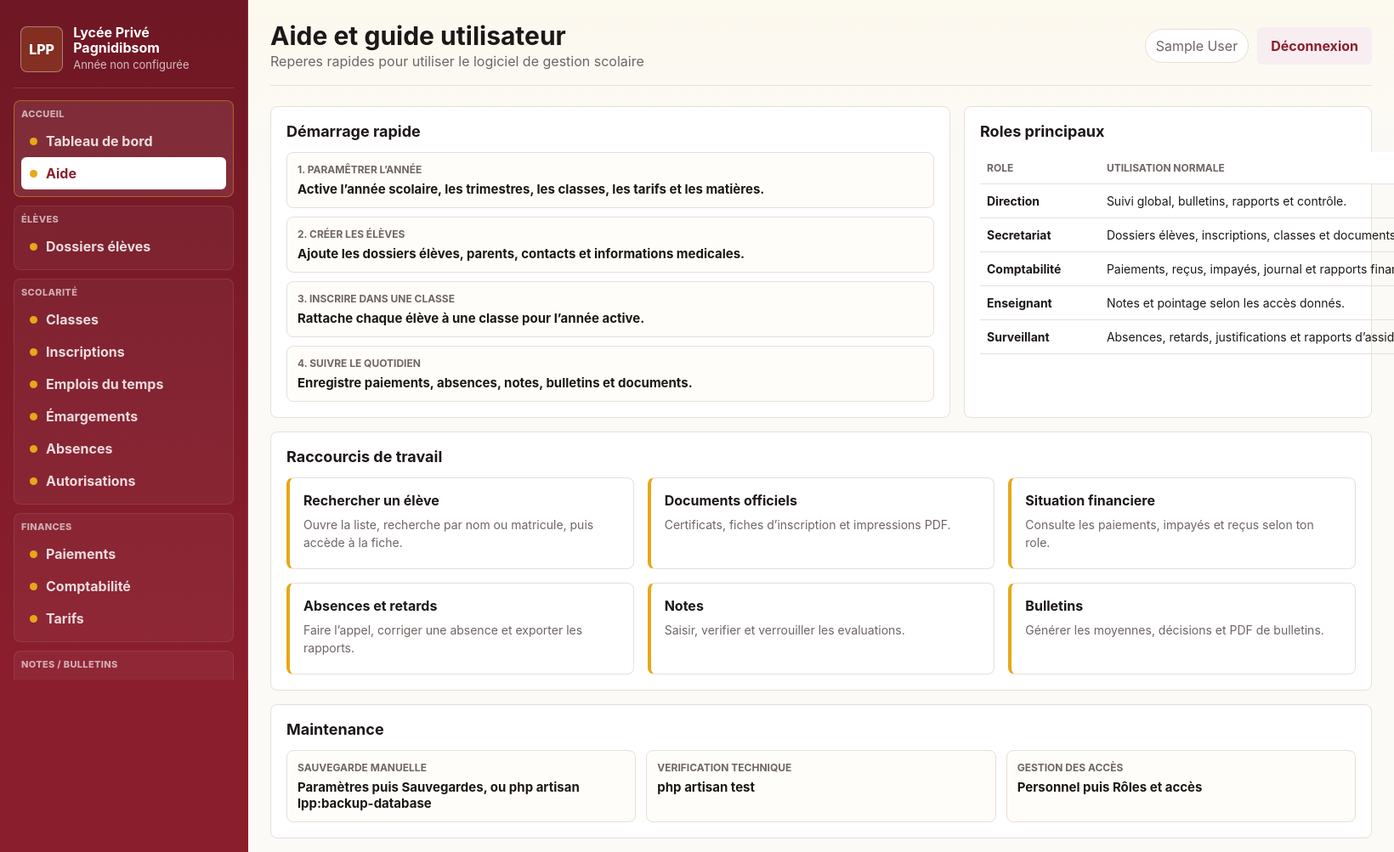
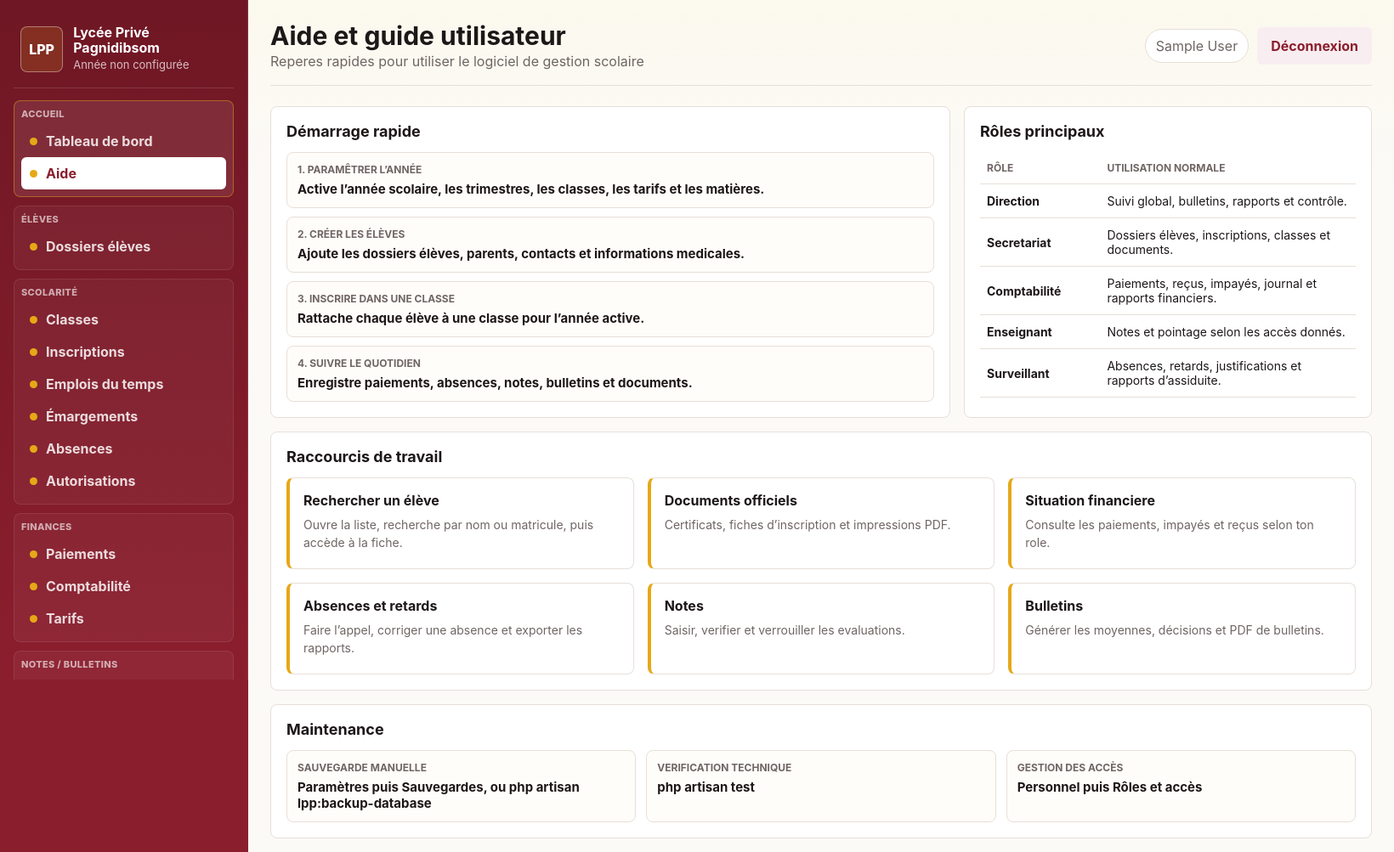
Before and after one commit to Jledtt/lycee-pagnidibsom-logiciel, a Laravel app: page /help in a window 1640 px wide; the page is wider, and only the part inside the window is pictured. Shown: the top 1003 px of that part at 85% size. Run offline with Laravel 12, Linux system fonts and the light colour scheme; the visitor is signed in with stand-in values (Sample User, id 1); data comes from the database, SQL or seed files in the repository; parts of the project's set-up code (start-up, migrations or seed data) failed here and were passed over.

Commit message:
Contient le tableau des roles dans la page aide

```diff
--- a/resources/views/help/index.blade.php
+++ b/resources/views/help/index.blade.php
@@ -32,15 +32,15 @@
             </div>
         </div>
 
-        <div class="panel">
+        <div class="panel help-roles-panel">
             <div class="panel-head">
-                <h2>Roles principaux</h2>
+                <h2>Rôles principaux</h2>
             </div>
 
-            <table class="table">
+            <table class="table help-role-table">
                 <thead>
                     <tr>
-                        <th>Role</th>
+                        <th>Rôle</th>
                         <th>Utilisation normale</th>
                     </tr>
                 </thead>
--- a/resources/views/layouts/school.blade.php
+++ b/resources/views/layouts/school.blade.php
@@ -873,6 +873,21 @@
             white-space: nowrap;
         }
 
+        .help-role-table {
+            min-width: 0;
+            table-layout: fixed;
+        }
+
+        .help-role-table th:first-child,
+        .help-role-table td:first-child {
+            width: 32%;
+        }
+
+        .help-role-table td:last-child {
+            overflow-wrap: anywhere;
+            white-space: normal;
+        }
+
         .panel > .table,
         .panel form + .table,
         .panel .searchbar + .table {
```
Also changed, not shown: tests/e2e/application.spec.mjs (+21 -0 lines).
